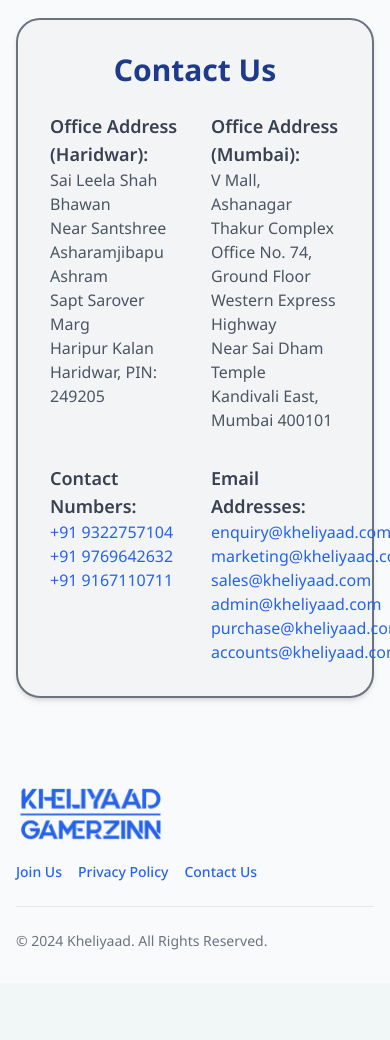
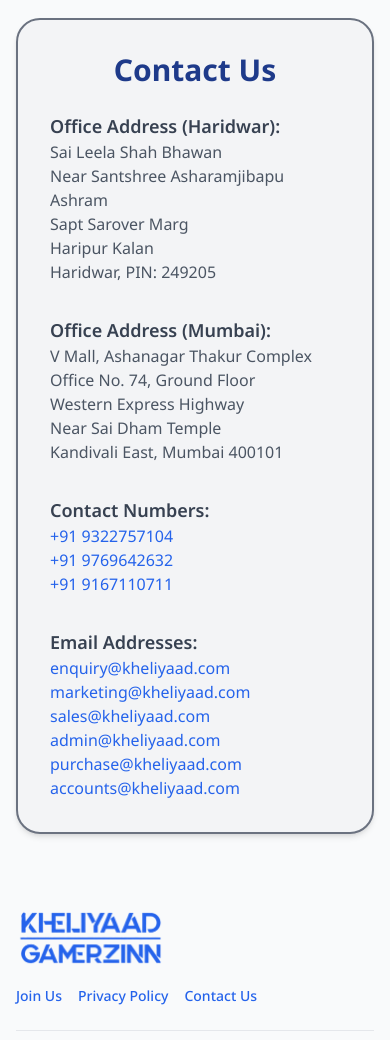
Before and after one commit to Varad-13/kheliyaad, a Django app: page /contact_us in a window 390 px wide; the page is wider, and only the part inside the window is pictured. Shown: the part 94-1134 px from the top of that part. Before the commit the page ends 1044 px from the top of that part, so only its background shows below. Run offline with Django 5.2, Linux system fonts and the light colour scheme; some libraries are stand-ins or nearby versions.

Commit message:
Fix contact us page on phones

```diff
--- a/templates/core/contact.html
+++ b/templates/core/contact.html
@@ -6,7 +6,7 @@
 
         <div class="space-y-4">
             <h2 class="text-center text-3xl font-bold text-blue-900 dark:text-white mb-6">Contact Us</h2>
-            <div class="grid grid-cols-2 w-full justify-between gap-8">
+            <div class="grid grid-cols-1 md:grid-cols-2 w-full justify-between gap-8">
                 <div>
                     <h3 class="text-lg font-semibold text-gray-700 dark:text-gray-300">Office Address (Haridwar):</h3>
                     <p class="text-gray-600 dark:text-gray-400">
```
